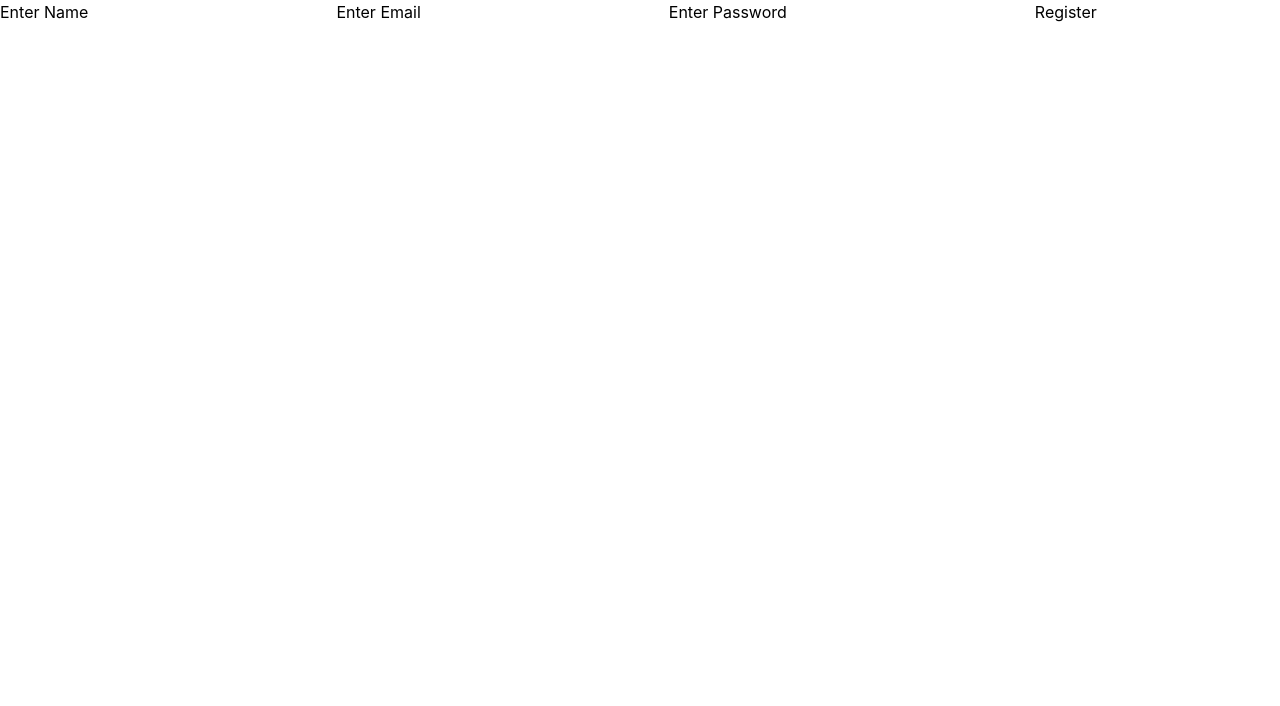
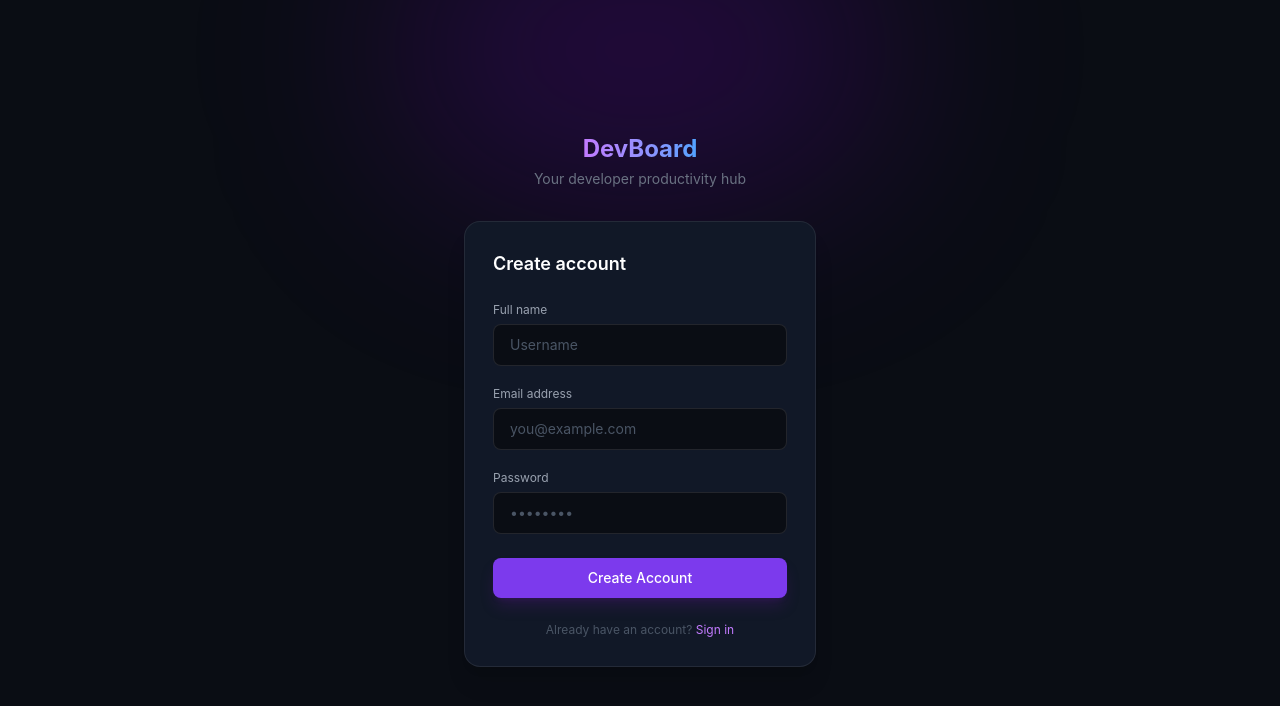
Before and after one commit to JoyPatel13/DevBoard, a React (Vite) app in the folder frontend/: page /register in a window 1280 px wide. Shown: the top 706 px of the page. Built offline with nearby package versions, Linux system fonts and the light colour scheme.

Commit message:
Update Register.tsx

```diff
--- a/frontend/src/pages/Register.tsx
+++ b/frontend/src/pages/Register.tsx
@@ -6,35 +6,88 @@ export default function Register() {
     const [name, setName] = useState('')
     const [email, setEmail] = useState('')
     const [password, setPassword] = useState('')
-
     const navigate = useNavigate()
 
     async function handleSubmit() {
         try {
             await axios.post('http://localhost:5000/api/auth/register', { name, email, password })
-
             const response = await axios.post('http://localhost:5000/api/auth/login', { email, password })
             localStorage.setItem('accessToken', response.data.accessToken)
-            navigate('/dashboard')
+            window.location.href = '/dashboard'
         } catch (err) {
             console.log(err)
         }
     }
 
     return (
-        <>
-            <div>
-                <label htmlFor="name">Enter Name</label>
-                <input type="text" name="name" value={name} id="name" onChange={(e) => setName(e.target.value)} />
+        <div className="min-h-screen bg-[#0a0d14] flex items-center justify-center relative overflow-hidden">
 
-                <label htmlFor="email">Enter Email</label>
-                <input type="email" name="email" value={email} id="email" onChange={(e) => setEmail(e.target.value)} />
+            {/* Background glow */}
+            <div className="absolute top-[-100px] left-1/2 -translate-x-1/2 w-[500px] h-[300px] bg-purple-700/20 rounded-full blur-[100px] pointer-events-none" />
 
-                <label htmlFor="password">Enter Password</label>
-                <input type="password" value={password} name="password" id="password" onChange={(e) => setPassword(e.target.value)} />
+            <div className="relative z-10 w-full max-w-sm px-4">
+                {/* Logo */}
+                <div className="text-center mb-8">
+                    <span className="text-2xl font-bold bg-gradient-to-r from-purple-400 to-blue-400 bg-clip-text text-transparent">
+                        DevBoard
+                    </span>
+                    <p className="text-gray-500 text-sm mt-1">Your developer productivity hub</p>
+                </div>
 
-                <button onClick={handleSubmit}>Register</button>
+                {/* Card */}
+                <div className="bg-[#111827] border border-white/8 rounded-2xl p-7 shadow-xl">
+                    <h2 className="text-white font-semibold text-lg mb-6">Create account</h2>
+
+                    <div className="flex flex-col gap-5">
+                        <div>
+                            <label className="text-xs text-gray-400 mb-1.5 block">Full name</label>
+                            <input
+                                type="text"
+                                value={name}
+                                onChange={(e) => setName(e.target.value)}
+                                placeholder="Username"
+                                className="w-full bg-[#0a0d14] border border-white/10 rounded-lg px-4 py-2.5 text-sm text-white placeholder-gray-600 focus:outline-none focus:border-purple-500/60 focus:ring-1 focus:ring-purple-500/20 transition-all"
+                            />
+                        </div>
+
+                        <div>
+                            <label className="text-xs text-gray-400 mb-1.5 block">Email address</label>
+                            <input
+                                type="email"
+                                value={email}
+                                onChange={(e) => setEmail(e.target.value)}
+                                placeholder="you@example.com"
+                                className="w-full bg-[#0a0d14] border border-white/10 rounded-lg px-4 py-2.5 text-sm text-white placeholder-gray-600 focus:outline-none focus:border-purple-500/60 focus:ring-1 focus:ring-purple-500/20 transition-all"
+                            />
+                        </div>
+
+                        <div>
+                            <label className="text-xs text-gray-400 mb-1.5 block">Password</label>
+                            <input
+                                type="password"
+                                value={password}
+                                onChange={(e) => setPassword(e.target.value)}
+                                placeholder="••••••••"
+                                className="w-full bg-[#0a0d14] border border-white/10 rounded-lg px-4 py-2.5 text-sm text-white placeholder-gray-600 focus:outline-none focus:border-purple-500/60 focus:ring-1 focus:ring-purple-500/20 transition-all"
+                            />
+                        </div>
+
+                        <button
+                            onClick={handleSubmit}
+                            className="w-full bg-[#7c3aed] hover:bg-[#6d28d9] text-white text-sm font-medium py-2.5 rounded-lg transition-all mt-1 shadow-lg shadow-purple-900/30"
+                        >
+                            Create Account
+                        </button>
+                    </div>
+
+                    <p className="text-center text-xs text-gray-600 mt-6">
+                        Already have an account?{" "}
+                        <a href="/login" className="text-purple-400 hover:text-purple-300 transition-colors">
+                            Sign in
+                        </a>
+                    </p>
+                </div>
             </div>
-        </>
+        </div>
     )
 }
```
